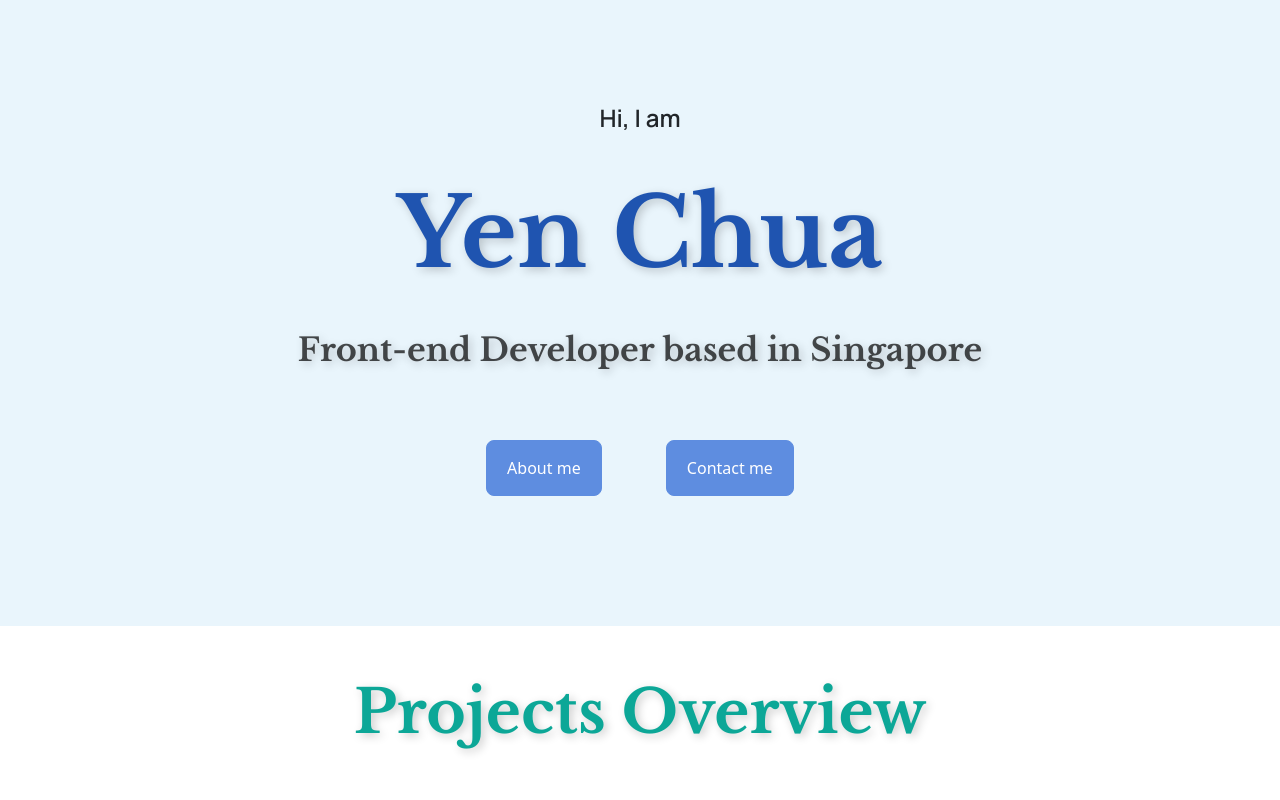
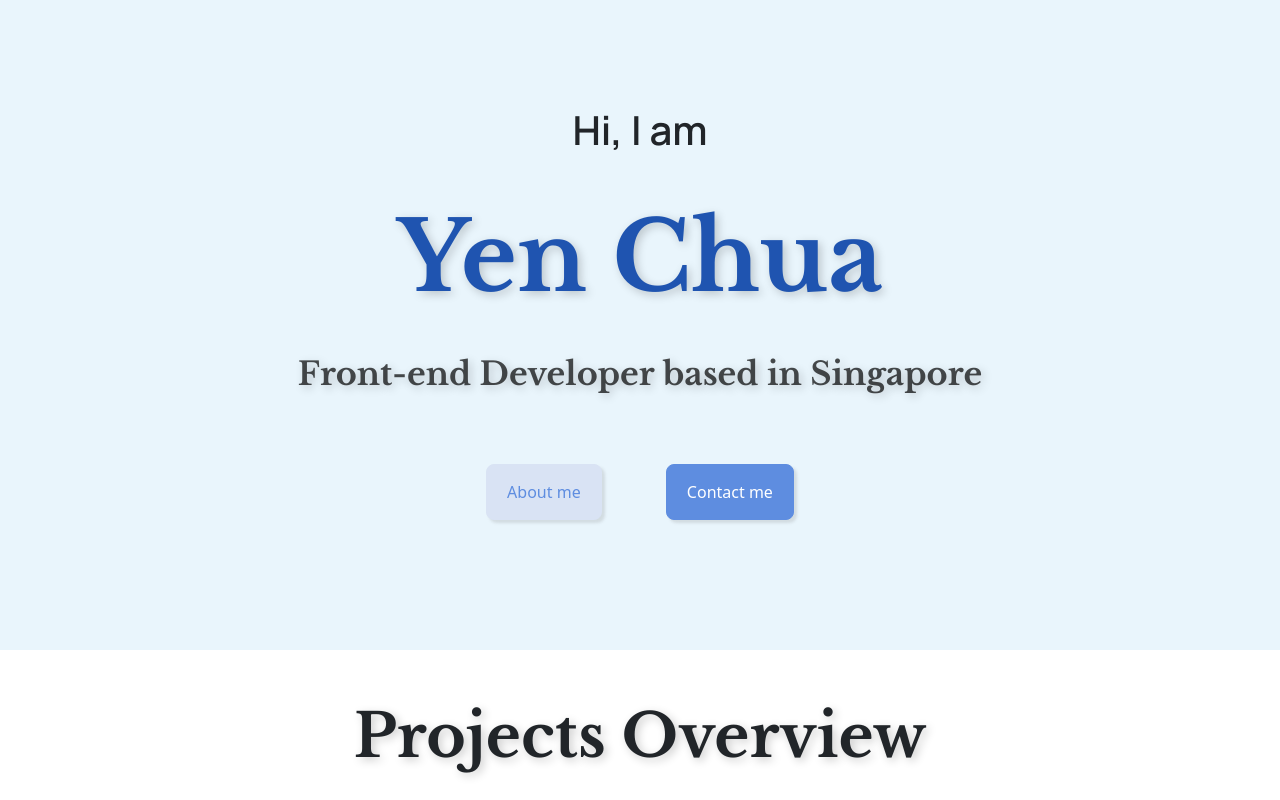
Before and after one commit to chualy/portfolio-project, a plain HTML site: page index.html in a window 1280 px wide. Shown: the top 800 px of the page. Drawn offline with nearby package versions, Linux system fonts and the light colour scheme.

Commit message:
update button styles.

```diff
--- a/index.html
+++ b/index.html
@@ -37,10 +37,14 @@
       <h1>Yen Chua</h1>
 
       <h3>Front-end Developer based in Singapore</h3>
-      <a href="#" class="btn btn-primary" role="button">About me</a>
-      <a href="#" class="btn btn-primary" role="button">Contact me</a>
+      <a href="#" class="btn btn-primary about-btn" role="button">About me</a>
+      <a href="#" class="btn btn-primary contact-btn" role="button"
+        >Contact me</a
+      >
     </div>
+
     <h2>Projects Overview</h2>
+
     <div class="container">
       <div class="row d-flex justify-content-around text-center p-2 mt-3">
         <div class="col-5">
--- a/styles/styles.css
+++ b/styles/styles.css
@@ -20,7 +20,6 @@ h1 {
 
 h2 {
   font-size: 60px;
-  color: #0ca797;
 }
 
 h3 {
@@ -34,13 +33,12 @@ h4 {
 }
 
 p {
-  font-size: 20px;
+  font-size: 24px;
 }
 
 .hero p {
-  font-size: 24px;
+  font-size: 40px;
   font-weight: bold;
-  line-height: 1.5;
 }
 
 .hero {
@@ -50,17 +48,30 @@ p {
   margin-bottom: 50px;
 }
 
-.btn {
+.about-btn,
+.contact-btn {
   margin: 30px;
+
+  padding: 15px 20px;
+  border-radius: 8px;
+  box-shadow: 3px 3px 3px rgba(122, 118, 118, 0.2);
+}
+
+.about-btn {
+  color: #5e8de0;
+  background-color: #d9e3f4;
+  border-color: #d9e3f4;
+}
+
+.contact-btn {
   background-color: #5e8de0;
   border-color: #5e8de0;
-  padding: 15px 20px;
-  border-radius: 8px;
 }
 
-.btn:hover {
-  background-color: #a9c5e4;
+.about-btn:hover,
+.contact-btn:hover {
+  background-color: #e0ce57;
   color: #0d3e70;
-  box-shadow: 3px 3px 3px rgba(122, 118, 118, 0.2);
-  transition: ease-in-out, 600ms;
+  box-shadow: 4px 4px 3px rgba(122, 118, 118, 0.3);
+  transition: all ease-in-out 300ms;
 }
```
